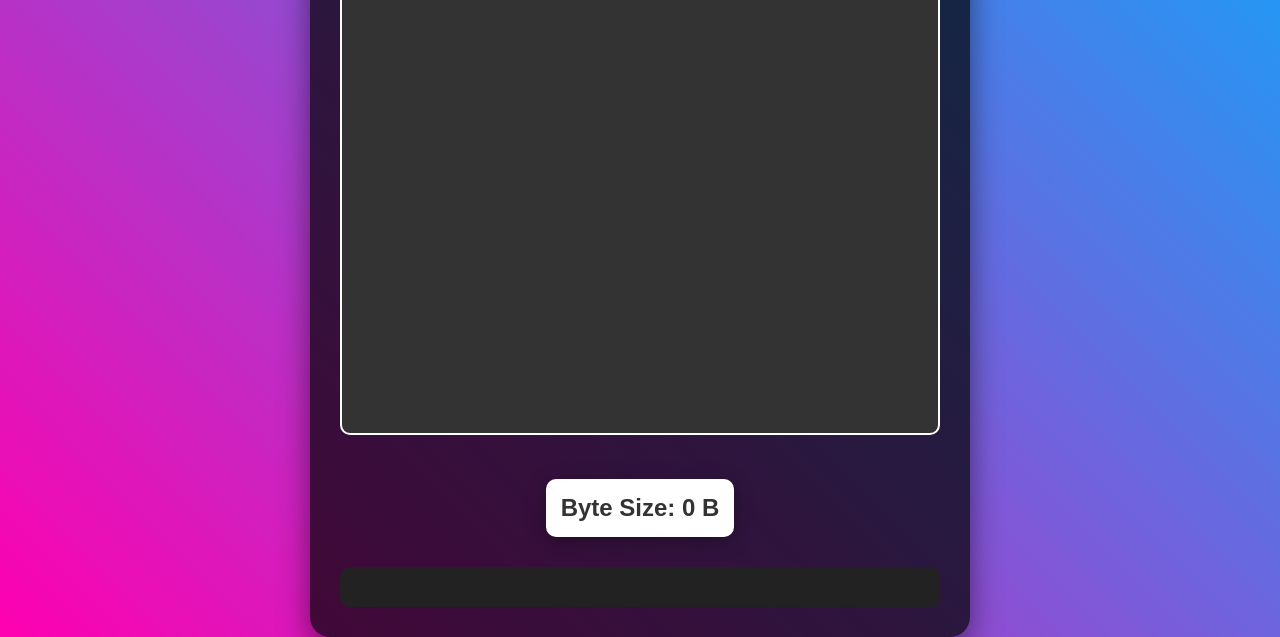
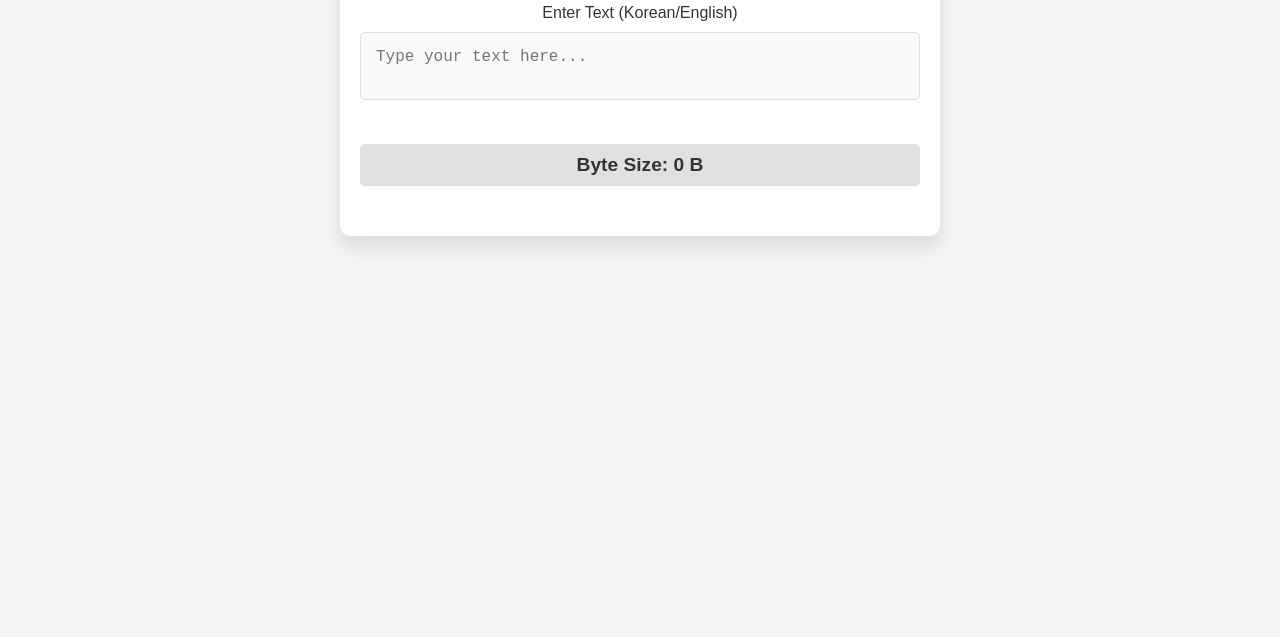
Before and after one commit to dragonchan85/bytesize, a plain HTML site: page index.html in a window 1280 px wide. Shown: the part 326-963 px from the top of the page. After the commit the page ends 800 px from the top, so only its background shows below. Drawn offline with Linux system fonts and the light colour scheme.

Commit message:
Add files via upload

```diff
--- a/index.html
+++ b/index.html
@@ -11,136 +11,71 @@
   <style>
     body {
       font-family: 'Arial', sans-serif;
-      background: #111;
-      color: #fff;
+      background: #f4f4f4;
       margin: 0;
       padding: 0;
-      height: 100%;
       display: flex;
       justify-content: center;
       align-items: center;
-      background: linear-gradient(45deg, #ff00b0, #00b0ff);
+      height: 100vh;
     }
 
     .container {
-      background: rgba(0, 0, 0, 0.7);
-      border-radius: 20px;
-      padding: 30px;
-      box-shadow: 0 10px 30px rgba(0, 0, 0, 0.5);
+      background: #fff;
+      border-radius: 10px;
+      padding: 20px;
+      box-shadow: 0 10px 20px rgba(0, 0, 0, 0.1);
       width: 100%;
       max-width: 600px;
       text-align: center;
-      animation: fadeIn 1s ease-in-out;
+      box-sizing: border-box; /* Ensures padding and borders are included in width */
     }
 
     h1 {
-      font-size: 2.5rem;
-      color: #fff;
-      text-transform: uppercase;
-      letter-spacing: 2px;
-      text-shadow: 2px 2px 10px rgba(255, 255, 255, 0.5);
+      font-size: 1.8rem;
+      color: #333;
     }
 
     label {
-      font-size: 1.2rem;
-      color: #fff;
+      font-size: 1rem;
+      color: #333;
       margin-bottom: 10px;
       display: block;
-      text-shadow: 1px 1px 5px rgba(255, 255, 255, 0.5);
     }
 
     textarea {
       width: 100%;
-      padding: 20px;
+      padding: 15px;
       font-size: 1rem;
-      border-radius: 10px;
-      border: 2px solid #fff;
-      background: #333;
-      color: #fff;
-      box-sizing: border-box;
+      border-radius: 5px;
+      border: 1px solid #ddd;
+      background: #f9f9f9;
+      color: #333;
       resize: none;
       margin-bottom: 20px;
       outline: none;
-      transition: all 0.3s ease;
-      height: 600px; /* Increased height (4 times larger) */
-    }
-
-    textarea:focus {
-      border-color: #ff00b0;
-      box-shadow: 0 0 10px rgba(255, 0, 176, 0.6);
+      box-sizing: border-box; /* Ensures padding and borders are included in width */
     }
 
     .result {
-      font-size: 1.5rem;
+      font-size: 1.2rem;
       font-weight: bold;
+      padding: 10px;
+      background-color: #e0e0e0;
+      color: #333;
+      border-radius: 5px;
       margin-top: 20px;
-      padding: 15px;
-      background-color: #fff;
-      color: #333;
-      border-radius: 10px;
-      box-shadow: 0 4px 20px rgba(0, 0, 0, 0.3);
-      display: inline-block;
-      animation: slideIn 0.5s ease-out;
     }
 
     .ads {
       margin-top: 30px;
       text-align: center;
-      padding: 20px;
-      background-color: #222;
-      border-radius: 10px;
-      width: 100%;
-      box-sizing: border-box;
-      display: flex;
-      justify-content: center; /* Horizontally center the ad */
-      align-items: center; /* Vertically center the ad */
-      overflow: hidden; /* Prevents the ad from spilling outside */
     }
 
     .ads ins {
-      display: block; /* Ensures that the ad takes up full width */
-      max-width: 100%;
-      margin: 0 auto; /* Center-align the ad */
-      width: 100%; /* Ensures the ad spans the full width of the container */
+      display: block;
+      margin: 0 auto;
       text-align: center;
-    }
-
-    @keyframes fadeIn {
-      from {
-        opacity: 0;
-        transform: scale(0.9);
-      }
-      to {
-        opacity: 1;
-        transform: scale(1);
-      }
-    }
-
-    @keyframes slideIn {
-      from {
-        opacity: 0;
-        transform: translateY(20px);
-      }
-      to {
-        opacity: 1;
-        transform: translateY(0);
-      }
-    }
-
-    @media (max-width: 600px) {
-      h1 {
-        font-size: 1.8rem;
-      }
-
-      textarea {
-        font-size: 1rem;
-        padding: 15px;
-        height: 400px; /* Adjusted height for smaller screens */
-      }
-
-      .result {
-        font-size: 1.2rem;
-      }
     }
   </style>
 </head>
@@ -155,7 +90,9 @@
     <div class="result" id="result">Byte Size: 0 B</div>
 
     <div class="ads">
-      <!-- Google Adsense Ad -->
+      <script async src="https://pagead2.googlesyndication.com/pagead/js/adsbygoogle.js?client=ca-pub-9288770962100185"
+            crossorigin="anonymous"></script>
+        <!-- notepad -->
         <ins class="adsbygoogle"
             style="display:block"
             data-ad-client="ca-pub-9288770962100185"
@@ -167,8 +104,6 @@
         </script>
     </div>
   </div>
-
-  <script async src="https://pagead2.googlesyndication.com/pagead/js/adsbygoogle.js"></script>
 
   <script>
     function calculateByteSize() {
```
Lines whose indentation alone changed are shown as unchanged.
